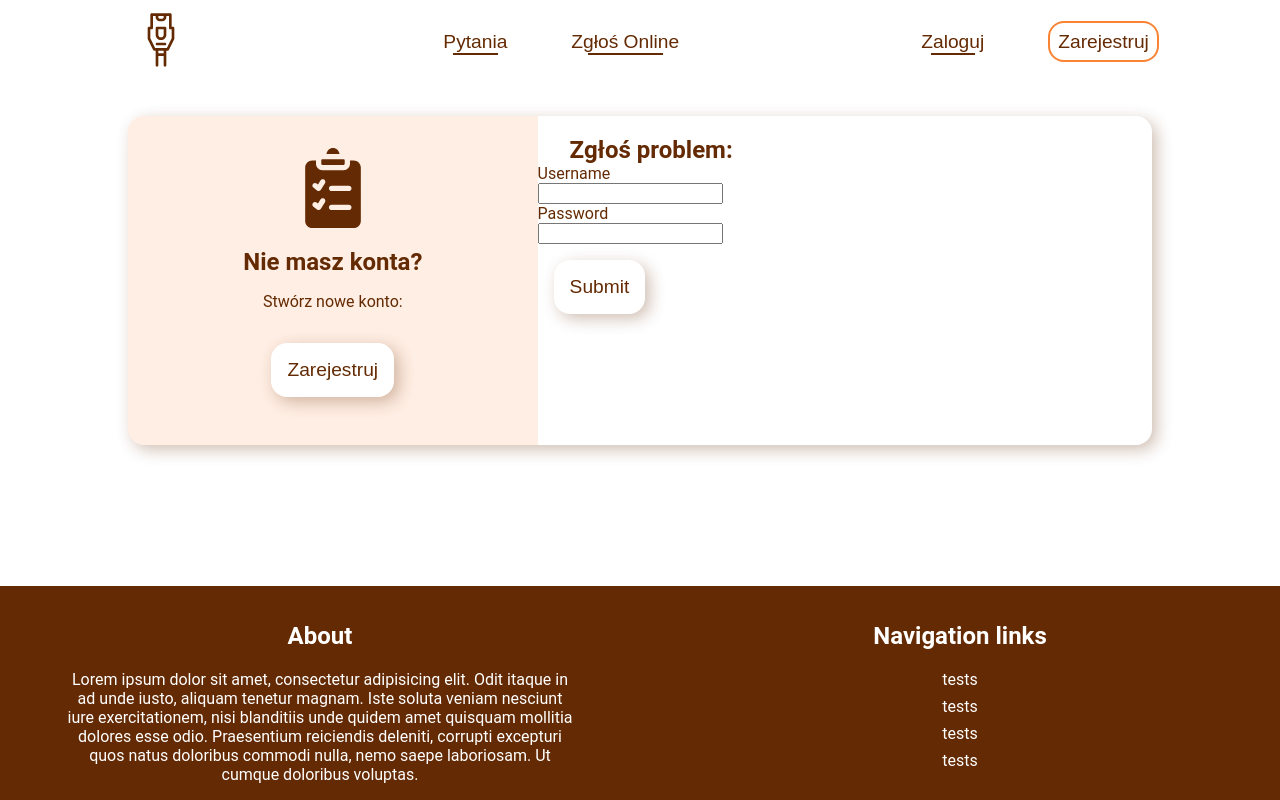
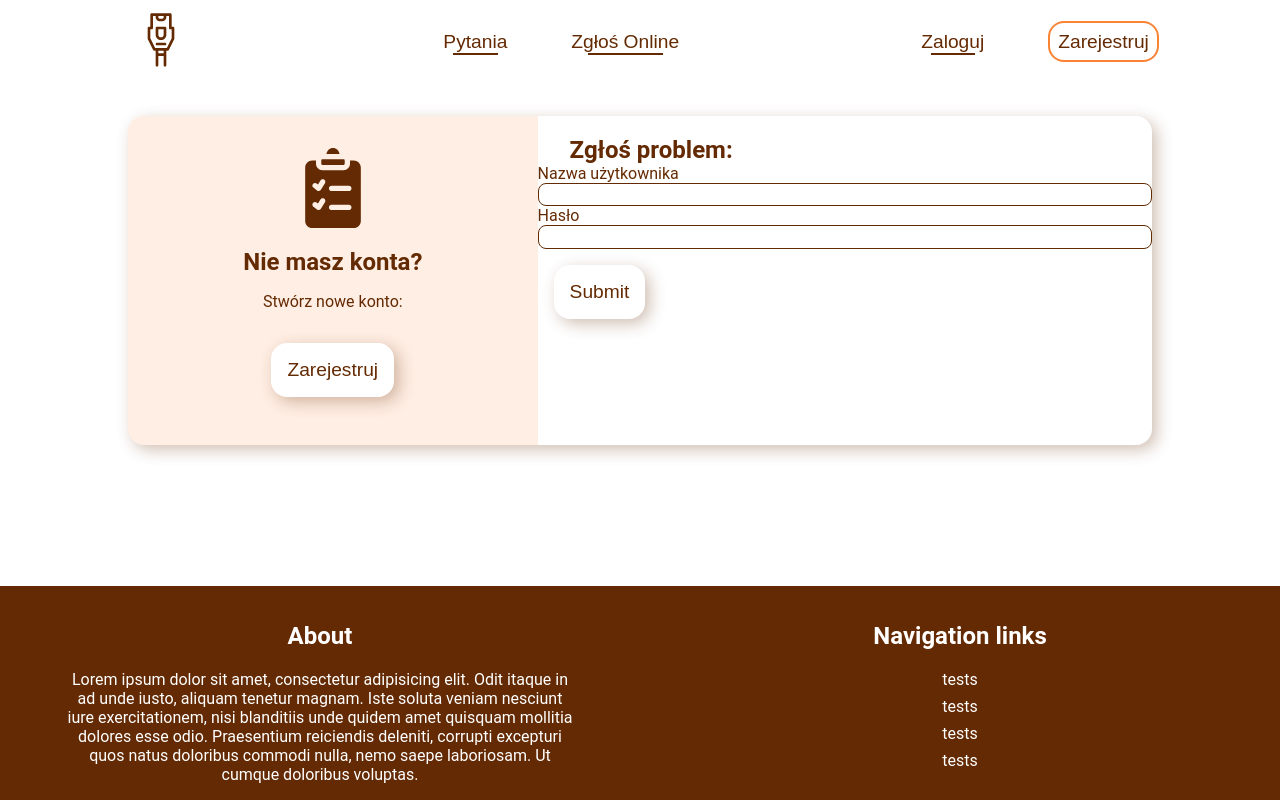
Before and after one commit to PatrykSiekierski/Dorm-Assist, a React (Vite) app in the folder dorm-assist-website/: page /login in a window 1280 px wide. Built offline with nearby package versions, Linux system fonts and the light colour scheme; no server answers; a web font is replaced by a local one.

Commit message:
Usage of existing form elements (refactoring)

```diff
--- a/dorm-assist-website/src/components/LoginAndRegister/loginForm.jsx
+++ b/dorm-assist-website/src/components/LoginAndRegister/loginForm.jsx
@@ -2,10 +2,16 @@ import { useForm } from "react-hook-form";
 import { useNavigate } from "react-router-dom";
 import { useState } from "react";
 import { loginAndGetToken } from "../Utils/authService";
+import { PasswordForm, UsernameForm } from "../Utils/formsElements";
 
 export default function LoginForm() {
   const [credentialsState, setCredentialsState] = useState(false);
-  const { register, handleSubmit, reset } = useForm();
+  const {
+    register,
+    handleSubmit,
+    formState: { errors },
+    reset,
+  } = useForm();
   const navigate = useNavigate();
   const onSubmit = (data) => {
     handleLogin(data);
@@ -26,12 +32,20 @@ export default function LoginForm() {
   return (
     <form onSubmit={handleSubmit(onSubmit)} className="register-form">
       <div className="register-form__element">
-        <label htmlFor="">Username</label>
-        <input {...register("username")} />
+        <UsernameForm
+          register={register}
+          errors={errors}
+          labelName={"Nazwa użytkownika"}
+        />
       </div>
       <div className="register-form__element">
-        <label htmlFor="">Password</label>
-        <input {...register("password")} />
+        <PasswordForm
+          id={"password"}
+          register={register}
+          errors={errors}
+          elementName={"password"}
+          labelName={"Hasło"}
+        />
       </div>
       {credentialsState ? <h3>Złe dane logowania</h3> : ""}
       <input type="submit" className="button" />
--- a/dorm-assist-website/src/components/LoginAndRegister/registerForm.jsx
+++ b/dorm-assist-website/src/components/LoginAndRegister/registerForm.jsx
@@ -1,6 +1,13 @@
 import axios from "axios";
 import { useState } from "react";
 import { useForm } from "react-hook-form";
+import {
+  EmailForm,
+  PasswordForm,
+  RegisterUsernameForm,
+  RepeatPasswordForm,
+  RoomNumberForm,
+} from "../Utils/formsElements";
 
 export default function RegisterForm() {
   const [apiErrors, setApiErrors] = useState({ email: "", username: "" });
@@ -35,10 +42,10 @@ export default function RegisterForm() {
       const newErrors = { email: "", username: "" };
       if (postUsers.data.status === "error") {
         if (postUsers.data.message.includes("email")) {
-          newErrors.email = postUsers.data.message; // Assign email error
+          newErrors.email = postUsers.data.message;
         }
         if (postUsers.data.message.includes("username")) {
-          newErrors.username = postUsers.data.message; // Assign username error
+          newErrors.username = postUsers.data.message;
         }
       }
       setApiErrors(newErrors);
@@ -47,150 +54,51 @@ export default function RegisterForm() {
     }
   }
 
-  // const [message, setMessage] = useState("");
-
   return (
-    <>
-      <div className="register-page">
-        <div className="register-page__left">
-          <p>Register form</p>
-          <form onSubmit={handleSubmit(onSubmit)} className="register-form">
-            <div className="register-form__element">
-              <label htmlFor="email">Adres e-mail</label>
-              <input
-                id="email"
-                {...register("email", {
-                  required: true,
-                  pattern: {
-                    value: /^[A-Z0-9._%+-]+@[A-Z0-9.-]{2,}$/i,
-                  },
-                })}
+    <form onSubmit={handleSubmit(onSubmit)} className="form-holder">
+      <div className="form-segment">
+        <EmailForm
+          register={register}
+          errors={errors}
+          apiErrors={apiErrors}
+          labelName={"Adres E-mail"}
         />
-              {errors.email && errors.email.type === "required" && (
-                <span className="error-message">To pole jest obowiązkowe</span>
-              )}
-              {errors.email && errors.email.type === "pattern" && (
-                <span className="error-message">
-                  Podany adres email jest nie prawidłowy
-                </span>
-              )}
-              {apiErrors.email && (
-                <span className="error-message">{apiErrors.email}</span>
-              )}
       </div>
-            <div className="register-form__element">
-              <label htmlFor="username">Username</label>
-              <input
-                id="username"
-                {...register("username", {
-                  required: true,
-                  minLength: 6,
-                })}
+      <div className="form-segment">
+        <RegisterUsernameForm
+          register={register}
+          errors={errors}
+          apiErrors={apiErrors}
+          labelName={"Nazwa użytkownika:"}
         />
-              {errors.username && errors.username.type === "required" && (
-                <span className="error-message">To pole jest obowiązkowe</span>
-              )}
-              {errors.username && errors.username.type === "minLength" && (
-                <span className="error-message">
-                  Minimalna długość to 6 znaków.
-                </span>
-              )}
-              {apiErrors.username && (
-                <span className="error-message">{apiErrors.username}</span>
-              )}
       </div>
-            <div className="register-form__element">
-              <label htmlFor="password">Password</label>
-              <input
-                id="password"
-                type="password"
-                {...register("password", {
-                  required: true,
-                  maxLength: 20,
-                  minLength: 8,
-                  validate: (value) => {
-                    const hasNumber = /\d/; // Check for at least one number
-                    const hasUpperCase = /[A-Z]/; // Check for at least one uppercase letter
-                    const hasSymbol = /[!@#$%^&*(),.?":{}|<>]/; // Check for at least one symbol
-                    return (
-                      (hasNumber.test(value) &&
-                        hasUpperCase.test(value) &&
-                        hasSymbol.test(value)) ||
-                      "Hasło musi zawierać przynajmniej jedną cyfre, jedną dużą literę i jeden symbol."
-                    );
-                  },
-                })}
+      <div className="form-segment">
+        <PasswordForm
+          id={"password"}
+          register={register}
+          errors={errors}
+          elementName={"password"}
+          labelName={"Podaj hasło:"}
         />
-              {errors.password && errors.password.type === "required" && (
-                <span className="error-message">To pole jest obowiązkowe</span>
-              )}
-              {errors.password && errors.password.type === "maxLength" && (
-                <span className="error-message">Maksymalna długość to 20.</span>
-              )}
-              {errors.password && errors.password.type === "minLength" && (
-                <span className="error-message">Minimalna długość to 8.</span>
-              )}
-              {errors.password && errors.password.message && (
-                <span className="error-message">{errors.password.message}</span>
-              )}
       </div>
-            <div className="register-form__element">
-              <label htmlFor="repeatedPassword">Repeat password</label>
-              <input
-                id="repeatedPassword"
-                type="password"
-                {...register("repeatedPassword", {
-                  required: true,
-                  validate: (val) => {
-                    if (watch("password") != val) {
-                      return "Your passwords do no match";
-                    }
-                  },
-                })}
+      <div className="form-segment">
+        <RepeatPasswordForm
+          register={register}
+          errors={errors}
+          watch={watch}
+          elementName={"repeatPassword"}
+          labelName={"Powtórz hasło:"}
         />
-              {errors.repeatedPassword &&
-                errors.repeatedPassword.type === "required" && (
-                  <span className="error-message">
-                    To pole jest obowiązkowe
-                  </span>
-                )}
-              {errors.repeatedPassword && errors.repeatedPassword.message && (
-                <span className="error-message">
-                  {errors.repeatedPassword.message}
-                </span>
-              )}
       </div>
-            <div className="register-form__element">
-              <label htmlFor="roomNumber">Room Number</label>
-              <input
-                id="roomNumber"
-                {...register("roomNumber", {
-                  required: true,
-                  pattern: {
-                    value: /^[0-9]{1,3}[a-zA-Z]?$/,
-                  },
-                })}
+      <div className="form-segment">
+        <RoomNumberForm
+          register={register}
+          errors={errors}
+          labelName={"Number pokoju:"}
         />
-              {errors.roomNumber && errors.roomNumber.type === "required" && (
-                <span className="error-message">To pole jest obowiązkowe</span>
-              )}
-              {errors.roomNumber && errors.roomNumber.type === "pattern" && (
-                <span className="error-message">
-                  Number pokoju występuje w formacie <br></br>
-                  np.: 120b, 312, 21B
-                </span>
-              )}
       </div>
-            {/* <div className="message none"> */}
-            {/* <p>{message}</p> */}
-            {/* </div> */}
+      <div></div>
       <input type="submit" className="button" />
     </form>
-        </div>
-        <div className="register-page__right">
-          <p>right</p>
-        </div>
-      </div>
-    </>
   );
 }
--- a/dorm-assist-website/src/components/Utils/formsElements.jsx
+++ b/dorm-assist-website/src/components/Utils/formsElements.jsx
@@ -10,6 +10,7 @@ export function EmailForm({ register, errors, apiErrors, labelName }) {
     <>
       <label htmlFor="email">{labelName}</label>
       <input
+        type="email"
         id="email"
         name={labelName}
         {...register("email", emailConditions)}
@@ -29,11 +30,37 @@ export function EmailForm({ register, errors, apiErrors, labelName }) {
   );
 }
 
-export function UsernameForm({ register, errors, apiErrors, labelName }) {
+export function UsernameForm({ register, errors, labelName }) {
   return (
     <>
       <label htmlFor="username">{labelName}</label>
       <input
+        type="text"
+        id="username"
+        name={labelName}
+        {...register("username", usernameConditions)}
+      />
+      {errors.username && errors.username.type === "required" && (
+        <span className="error-message">To pole jest obowiązkowe</span>
+      )}
+      {errors.username && errors.username.type === "minLength" && (
+        <span className="error-message">Minimalna długość to 6 znaków.</span>
+      )}
+    </>
+  );
+}
+
+export function RegisterUsernameForm({
+  register,
+  errors,
+  apiErrors,
+  labelName,
+}) {
+  return (
+    <>
+      <label htmlFor="username">{labelName}</label>
+      <input
+        type="text"
         id="username"
         name={labelName}
         {...register("username", usernameConditions)}
@@ -102,3 +129,31 @@ export function RepeatPasswordForm({
     </>
   );
 }
+
+export function RoomNumberForm({ register, errors, labelName }) {
+  return (
+    <>
+      <label htmlFor="roomNumber">{labelName}</label>
+      <input
+        type="text"
+        id="roomNumber"
+        name={labelName}
+        {...register("roomNumber", {
+          required: true,
+          pattern: {
+            value: /^[0-9]{1,3}[a-zA-Z]?$/,
+          },
+        })}
+      />
+      {errors.roomNumber && errors.roomNumber.type === "required" && (
+        <span className="error-message">To pole jest obowiązkowe</span>
+      )}
+      {errors.roomNumber && errors.roomNumber.type === "pattern" && (
+        <span className="error-message">
+          Number pokoju występuje w formacie <br></br>
+          np.: 120b, 312, 21B
+        </span>
+      )}
+    </>
+  );
+}
```
Lines whose indentation alone changed are shown as unchanged.
